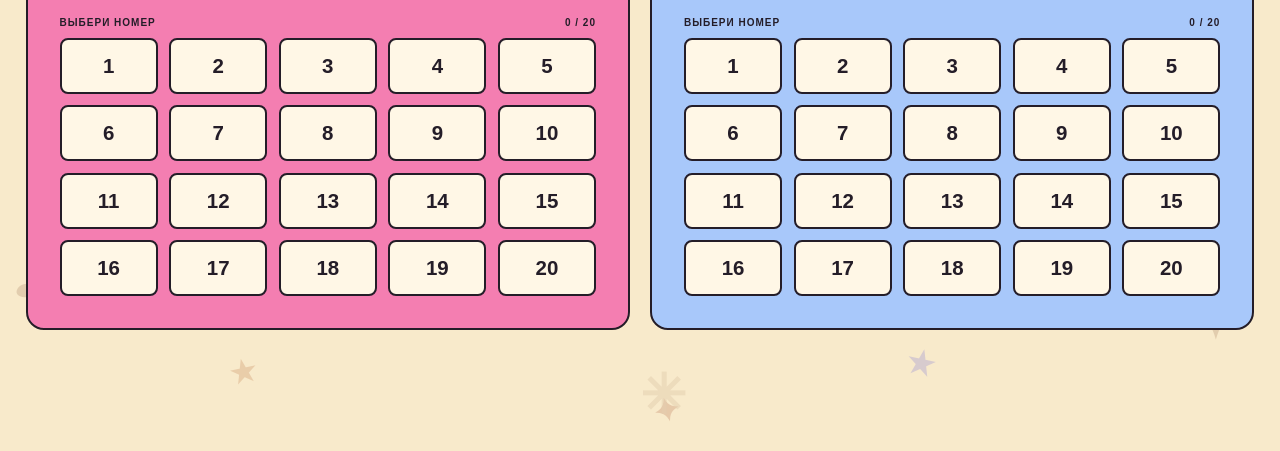
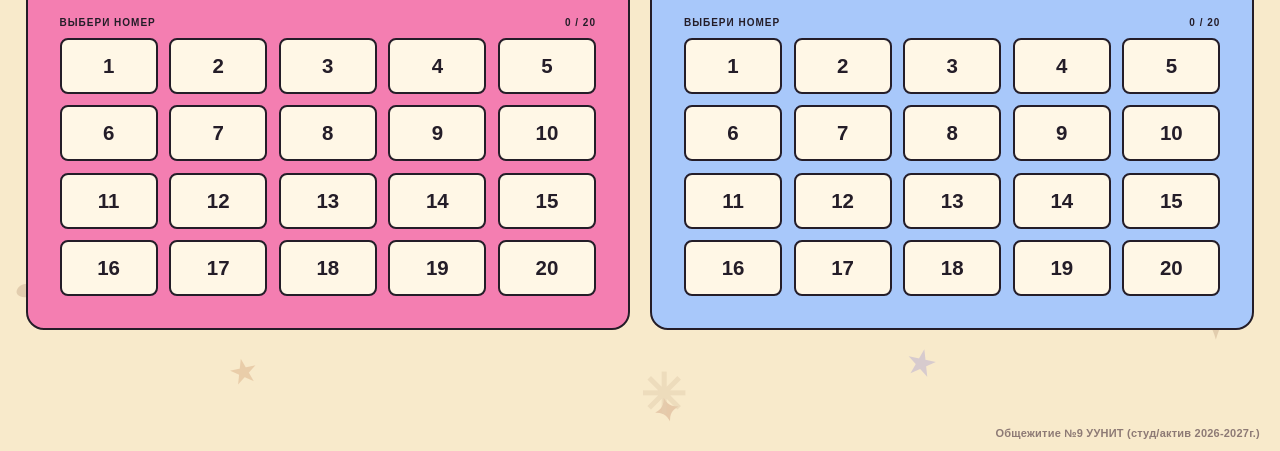
Before and after one commit to alexwhyhey/just_dance_party_web_interactive, a plain HTML site: page index.html in a window 1280 px wide. Shown: the part 349-800 px from the top of the page. Drawn offline with Linux system fonts and the light colour scheme; files whose address does not match are found by name.

Commit message:
для гитхаба. + readme и изменения

```diff
--- a/css/main.css
+++ b/css/main.css
@@ -1084,3 +1084,19 @@ body:not(.player-page) .number-button {
     width: 100%;
     height: 100%;
 }
+
+/* Постоянная сноска в правом нижнем углу */
+body::after {
+  content: "Общежитие №9 УУНИТ (студ/актив 2026-2027г.)";
+  position: fixed;
+  right: 20px;
+  bottom: 12px;
+  z-index: 1;
+
+  color: #8d7a75;
+  font-size: 11px;
+  font-weight: 700;
+  letter-spacing: 0.02em;
+
+  pointer-events: none;
+}
--- a/jss/main.js
+++ b/jss/main.js
@@ -52,7 +52,7 @@ function setupPlayer() {
     document.querySelector('[data-track-number]').textContent = String(n).padStart(2, '0');
     document.title = `${type === 'dance' ? 'Танец' : 'Песня'} ${n} — Пой! Танцуй!`;
     markVisited(type, n);
-    if (type === "karaoke" && (n === 17 || n === 18)) showChinaCelebration();
+    if (type === "karaoke" && (n === 5 || n === 20 | n == 8)) showChinaCelebration();
     const folder = type === 'dance' ? 'dances' : 'karaoke';
     let index = 0;
     function tryNext() {
```
Also changed, not shown: index.html (+3 -0 lines), 1 other file.
